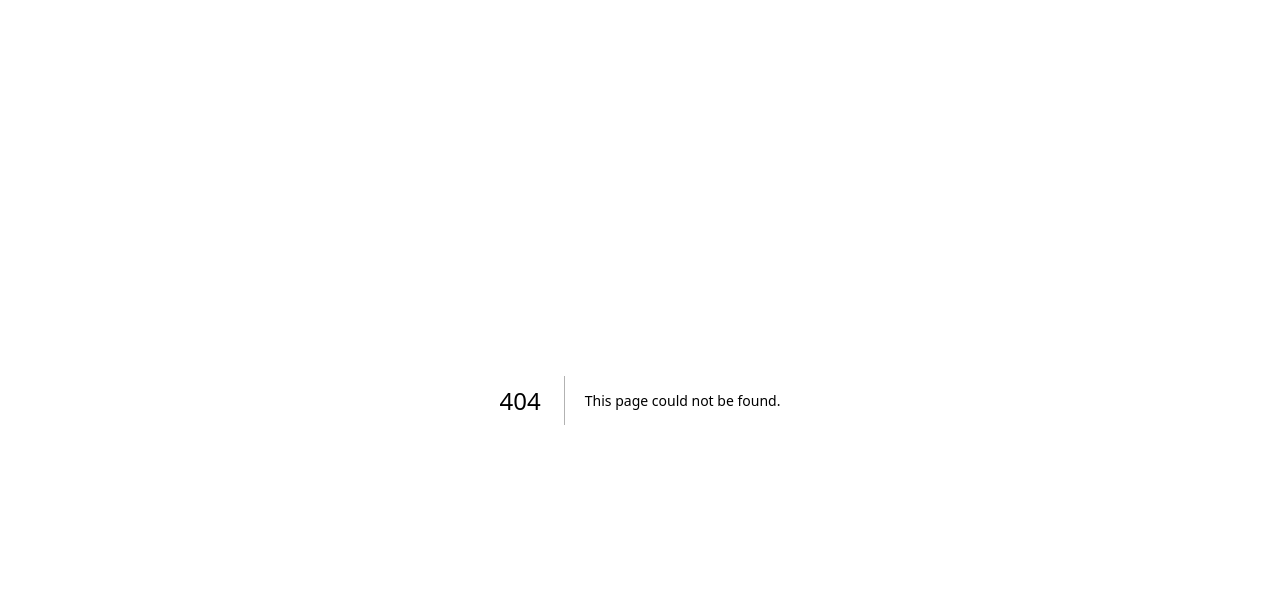
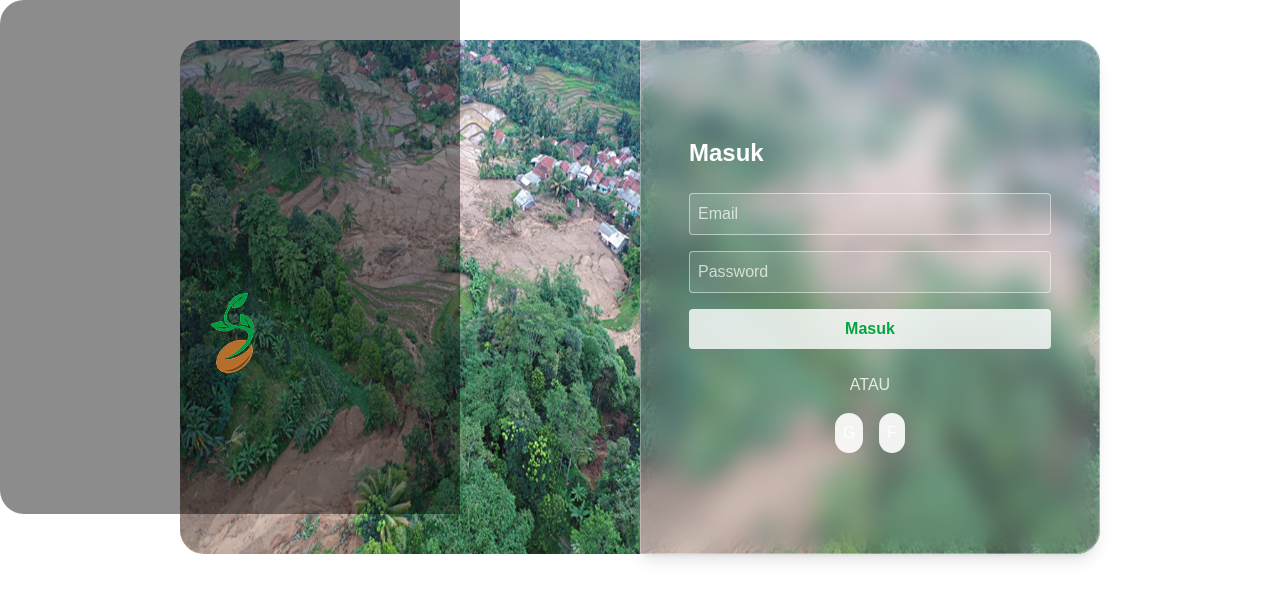
Before and after one commit to Aghissulaiman/reforesta, a Next.js app: page /login in a window 1280 px wide. Before the commit this address had no page. Shown: the top 600 px of the page. Built offline with nearby package versions, Linux system fonts and the light colour scheme.

Commit message:
login-page

```diff
--- a/Componen/Landingpaga/navbar.jsx
+++ b/Componen/Landingpaga/navbar.jsx
@@ -44,7 +44,7 @@ export default function Navbar() {
         {/* Tombol */}
         <div className="flex gap-3">
           <Link
-            href="#"
+            href={"/login"}
             className="px-4 py-1 rounded-full bg-[#4CAF50] text-white font-medium hover:bg-green-600"
           >
             Masuk
--- /dev/null
+++ b/src/app/login/page.js
@@ -0,0 +1,52 @@
+export default function login() {
+  return (
+    <>
+      <div className="flex flex-row items-center justify-center mt-10">
+        <div>
+          <div className="absolute inset-0 bg-black/45 z-10 w-115 h-128.5 rounded-l-3xl">
+            <div className="absolute inset-0 z-20 flex flex-row justify-center items-center mt-40">
+                <img
+                src="Logo.png"
+                className=""
+                />
+            </div>
+          </div>
+          <img
+            src="image 2 (1).png"
+            className="object-cover rounded-l-3xl z-0 w-115"
+          />
+        </div>
+        <div>
+          <div className="absolute w-115 h-128.5 rounded-r-3xl bg-white/20 backdrop-blur-md border border-white/30 shadow-lg">
+          <div className="p-12 mt-12 space-y-2">
+
+            <h2 className="text-white text-2xl font-semibold mb-6">Masuk</h2>
+            <input
+              type="email"
+              placeholder="Email"
+              className="w-full mb-4 p-2 rounded border border-white/50 bg-white/10 text-white placeholder-white/70 focus:outline-none focus:ring-1 focus:ring-white/50"
+            />
+            <input
+              type="password"
+              placeholder="Password"
+              className="w-full mb-4 p-2 rounded border border-white/50 bg-white/10 text-white placeholder-white/70 focus:outline-none focus:ring-1 focus:ring-white/50"
+            />
+            <button className="w-full bg-white/80 text-green-600 font-semibold py-2 rounded hover:bg-white/90 transition">
+              Masuk
+            </button>
+            <p className="text-white/80 text-center my-4">ATAU</p>
+            <div className="flex justify-center gap-4">
+              <button className="bg-white/90 p-2 rounded-full">G</button>
+              <button className="bg-white/90 p-2 rounded-full">F</button>
+              </div>
+            </div>
+          </div>
+          <img
+            src="image 2 (1).png"
+            className="object-cover rounded-r-3xl z-0 w-115"
+          />
+        </div>
+      </div>
+    </>
+  );
+}
```
Also changed, not shown: public/image 2 (1).png (added).
